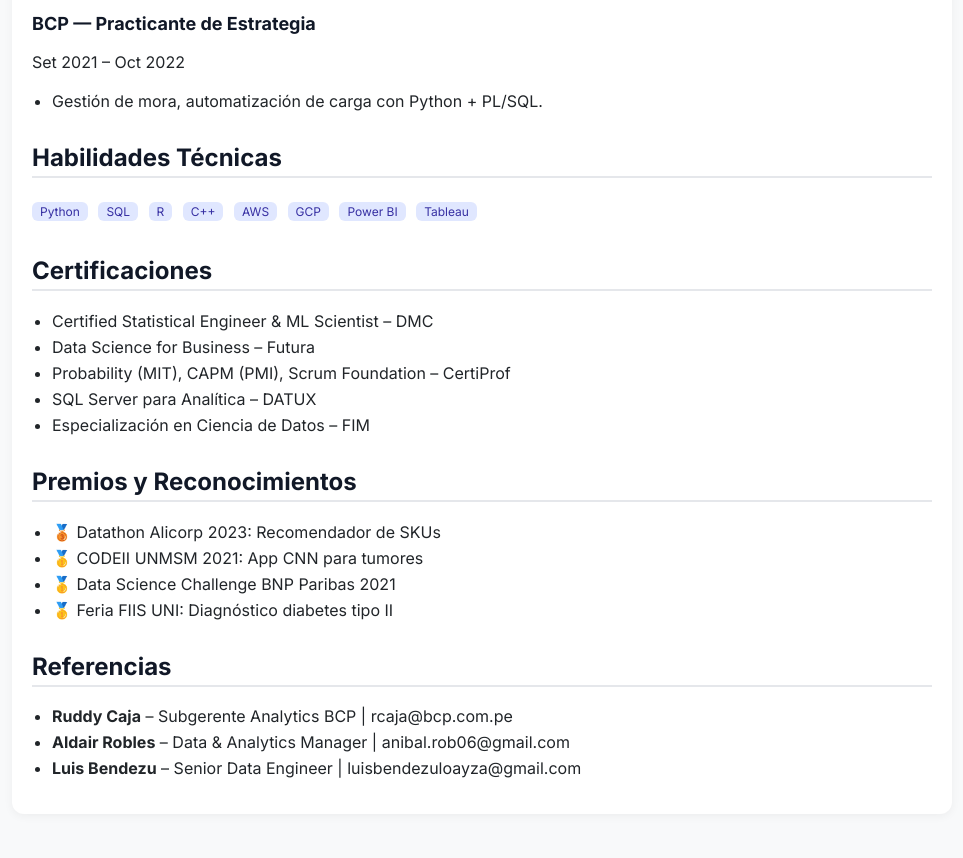
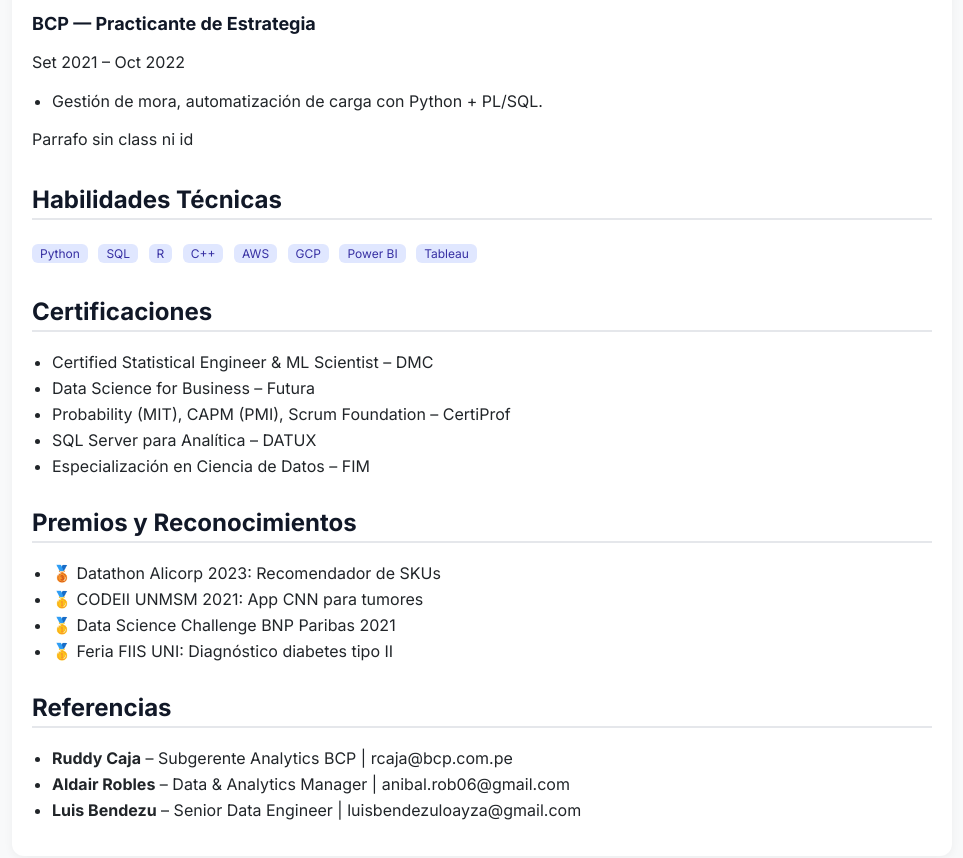
Before and after one commit to carlosrondanp/carlosrondanp.github.io, a plain HTML site: page index.html in a window 1280 px wide. Shown: the part 1008-1866 px from the top of the page, without its empty margins (158-1121 px from the left). Drawn offline with Linux system fonts and the light colour scheme.

Commit message:
web perfil

```diff
--- a/index.html
+++ b/index.html
@@ -123,6 +123,7 @@
         <ul>
           <li>Gestión de mora, automatización de carga con Python + PL/SQL.</li>
         </ul>
+        <p> Parrafo sin class ni id</p>
       </div>
     </div>
 
```
